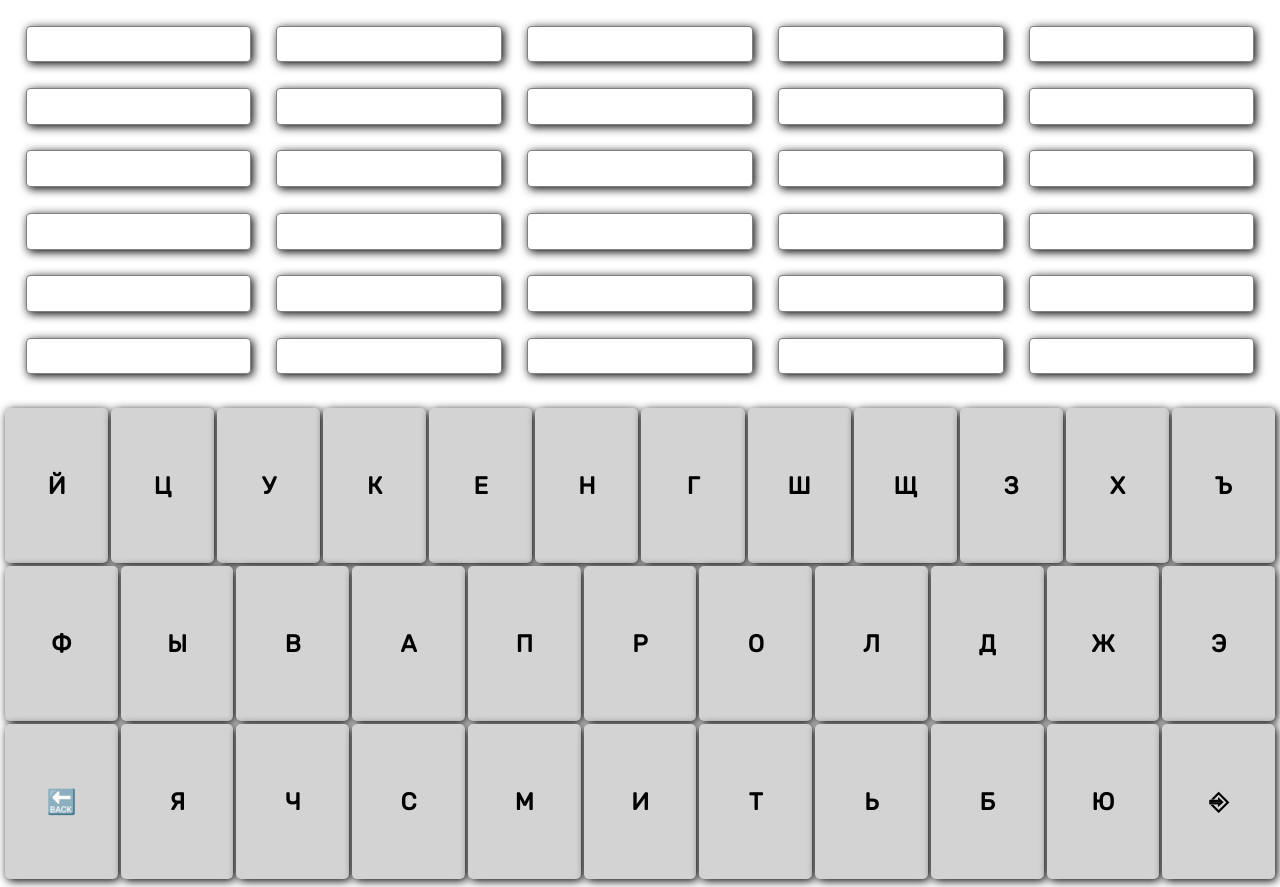
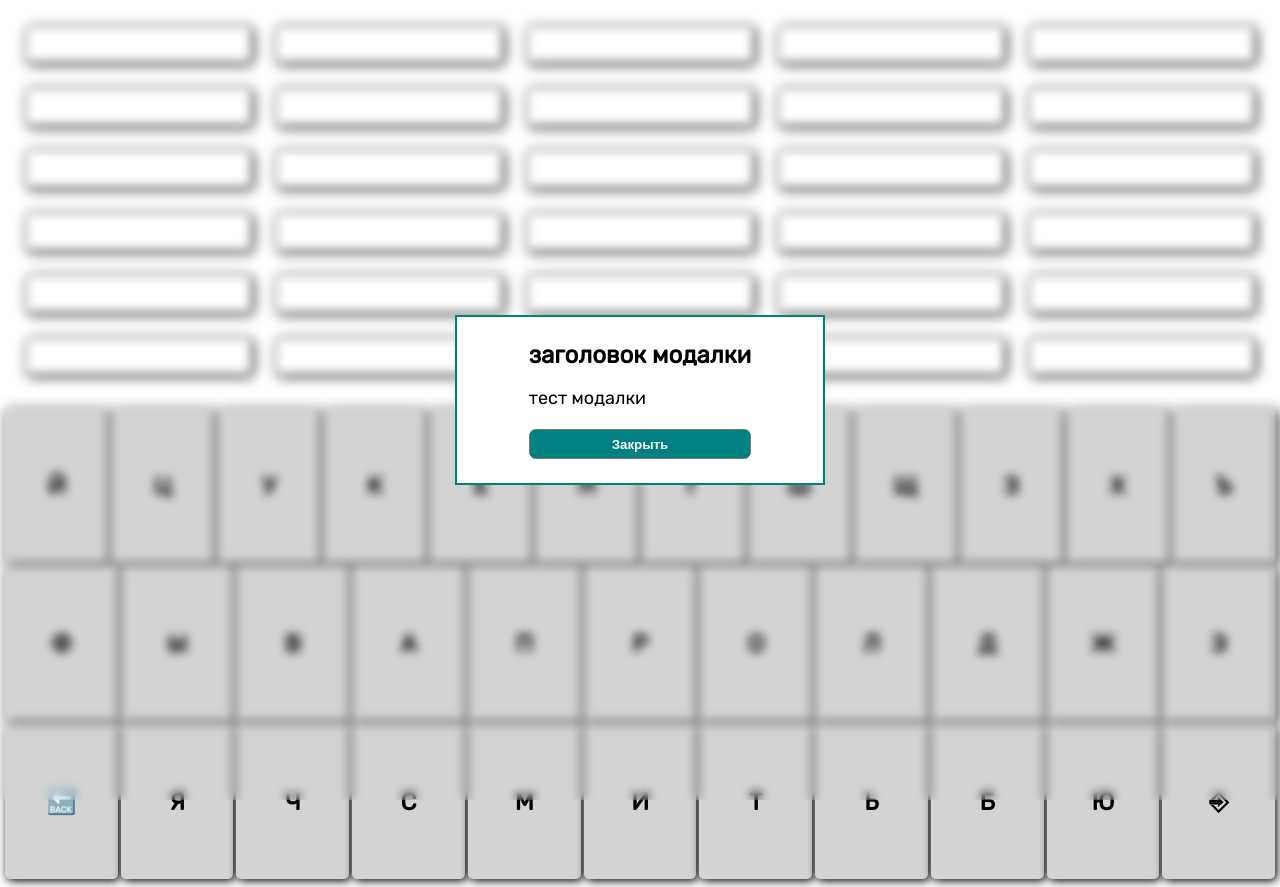
Before and after one commit to draxe1989/wordly-ts-redux, a React (Create React App) app: page / in a window 1280 px wide. Built offline with nearby package versions, Linux system fonts and the light colour scheme.

Commit message:
add modal

```diff
--- a/src/App.tsx
+++ b/src/App.tsx
@@ -4,6 +4,7 @@ import GridArea from "./components/GridArea/GridArea";
 import {useDispatch, useSelector} from "react-redux";
 import {addAttemptAC, delLetterAC, writeLetterAC} from "./store/store";
 import {GridAreaType, KeyboardType, state} from "./types";
+import Modal from "./components/Modal/Modal";
 
 function App() {
     const dispatch = useDispatch();
@@ -21,6 +22,10 @@ function App() {
         }
     }
 
+    const modal = () => {
+        console.log("модалка")
+    }
+
     const gridArea = useSelector((state : state) : GridAreaType => state.grid)
 
     const keyboard = useSelector((state:state): KeyboardType =>state.keyboard)
@@ -29,6 +34,7 @@ function App() {
         <div>
             <GridArea gridArea={gridArea}/>
             <Keyboard keyboard = {keyboard} callback={logButton}/>
+            <Modal callback={modal} header={"заголовок модалки"} text={'тест модалки'}/>
         </div>
     );
 }
--- /dev/null
+++ b/src/components/Modal/Modal.css
@@ -0,0 +1,49 @@
+.modal {
+    position: absolute;
+    top: 0;
+    height: 100%;
+    width: 100%;
+    padding: 1em 1em;
+
+    display: flex;
+    justify-content: center;
+    align-items: center;
+
+    font-family: Rubik, sans-serif;
+
+    backdrop-filter: blur(5px);
+
+}
+.modal > div {
+    background: white;
+    padding: 1em 3em;
+    font-size: 24px;
+    border: 2px solid teal
+}
+.modal > div > h3{
+    margin: 0;
+    text-align: center;
+    font-size: 24px;
+}
+
+.modal > div > p{
+    font-size: 18px;
+}
+
+.modal > div > button{
+    width: 100%;
+    background: teal;
+    border: 1px solid #7a7a7a;
+    padding: 0.5em;
+    border-radius: 0.5em;
+    font-weight: bold;
+    color: white;
+}
+
+.modal > div > button:hover{
+    background: #15bdbd;
+}
+
+.modal > div > button:active{
+    background: #19ecec;
+}
--- /dev/null
+++ b/src/components/Modal/Modal.tsx
@@ -0,0 +1,22 @@
+import React, {FC} from 'react';
+import './Modal.css'
+
+interface ModalProps {
+    header: string
+    text: string
+    callback: ()=>void
+}
+
+const Modal :FC<ModalProps> = ({callback,text,header}) => {
+    return (
+        <div className={'modal'}>
+            <div>
+                <h3>{header}</h3>
+                <p>{text}</p>
+                <button onClick={callback}>Закрыть</button>
+            </div>
+        </div>
+    );
+};
+
+export default Modal;
```
